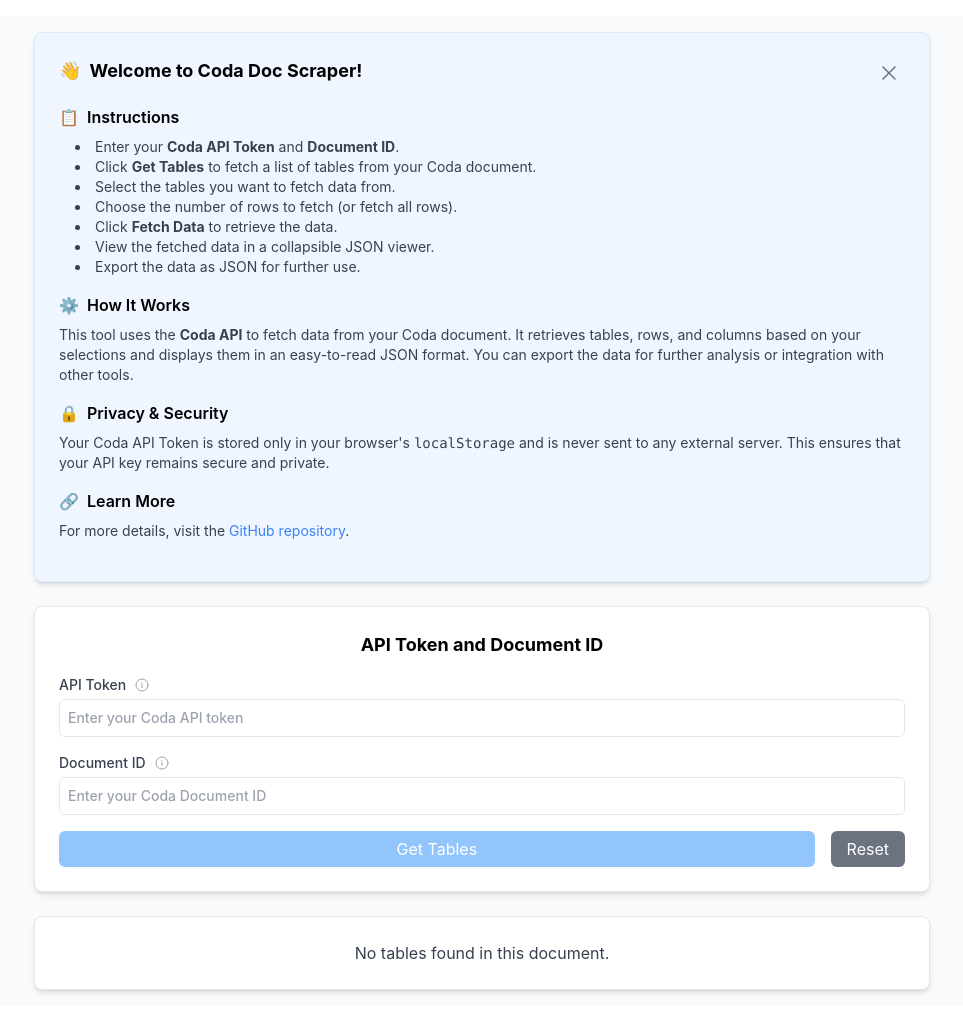
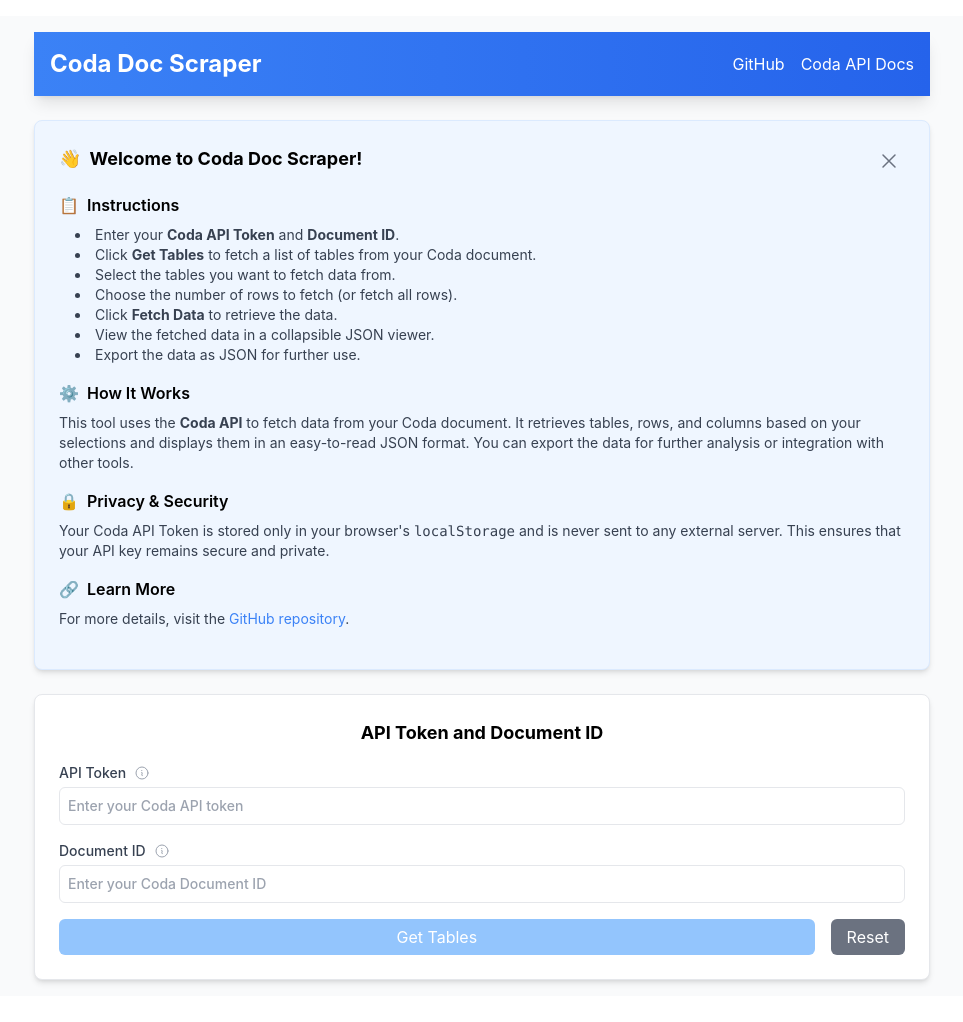
Before and after one commit to admariner/coda-doc-scraper, a React (Create React App) app: page / in a window 1280 px wide. Shown: the whole page, without its empty margins (158-1121 px from the left). Built offline with nearby package versions, Linux system fonts and the light colour scheme.

Commit message:
UI Improvements

```diff
--- a/src/CodaDocScraper.js
+++ b/src/CodaDocScraper.js
@@ -6,6 +6,7 @@
 import ErrorDisplay from './components/ErrorDisplay';
 import WelcomeCard from './components/WelcomeCard';
 import LoadingSpinner from './components/LoadingSpinner';
+import Header from './components/Header'; // Import the Header component
 
 const CodaDocScraper = () => {
   const [apiToken, setApiToken] = useState('');
@@ -67,6 +68,9 @@
   return (
     <div className="flex justify-center items-center min-h-screen bg-gray-50 p-4">
       <div className="w-full max-w-4xl space-y-6">
+        {/* Add the Header component */}
+        <Header />
+
         {/* Welcome Card */}
         <WelcomeCard />
 
@@ -104,7 +108,7 @@
         </div>
 
         {/* Section 2: Tables (Select, Num Rows, Fetch Data Button) */}
-        {tables.length > 0 ? (
+        {tables.length > 0 && (
           <div className="bg-white p-6 border rounded-lg shadow-md">
             <h2 className="text-lg font-bold mb-4">Tables</h2>
             <TableSelector
@@ -139,10 +143,6 @@
               </div>
             )}
           </div>
-        ) : (
-          <div className="bg-white p-6 border rounded-lg shadow-md">
-            <p className="text-gray-700">No tables found in this document.</p>
-          </div>
         )}
 
         {/* Section 3: Fetched Data (Copy/Export Buttons, Table Names, JSON) */}
```
